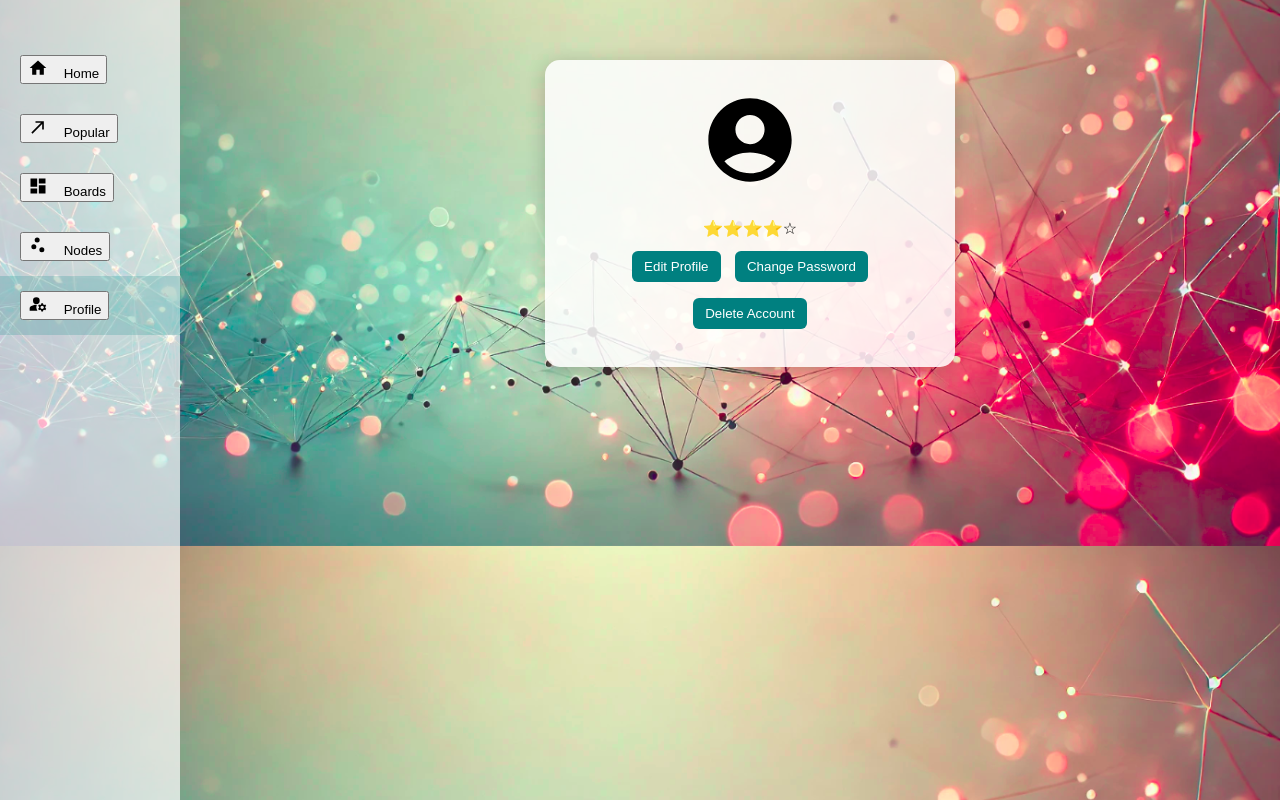
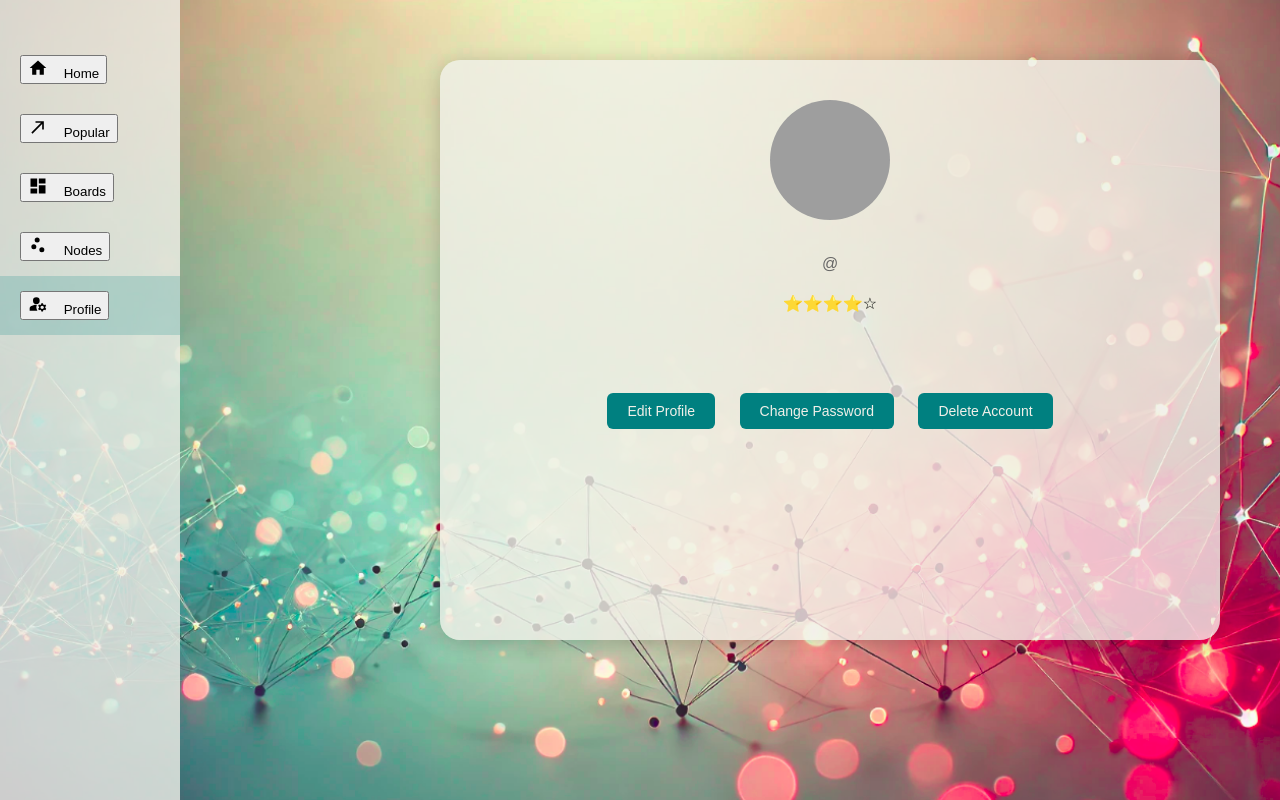
Before and after one commit to tyasemin/SWE573, a Django app: page /profile/ in a window 1280 px wide. Run offline with Django 4.2, Linux system fonts and the light colour scheme; grey boxes are pictures that could not be loaded.

Commit message:
change colors and update profile page structure

```diff
--- a/backend/landing/static/landing/styles.css
+++ b/backend/landing/static/landing/styles.css
@@ -44,7 +44,7 @@
   }
 
   .form-box {
-    background: rgba(255, 255, 255, 0.8);
+    background-color: rgba(241, 240, 233, 0.8);
     border-radius: 10px;
     padding: 30px;
     width: 300px;
@@ -82,7 +82,7 @@
   .slogan-wrapper {
     display: flex;
     justify-content: center;
-    margin-top: 30px;  /* Yukarıdan boşluk */
+    margin-top: 30px;
   }
 
   .slogan-image {
--- a/backend/profile_app/static/profile_app/profile.css
+++ b/backend/profile_app/static/profile_app/profile.css
@@ -1,10 +1,12 @@
 body {
     margin: 0;
     padding: 0;
+    background-image: url('background.png');
+    background-size: cover;
+    background-repeat: no-repeat;
+    background-position: center center;
+    background-attachment: fixed;
     font-family: Arial, sans-serif;
-    background-image: url('../profile_app/background.png'); /* varsa */
-    background-size: cover;
-    background-position: center;
 }
 
 .sidebar {
@@ -13,7 +15,7 @@
     top: 0;
     width: 180px;
     height: 100%;
-    background-color: rgba(255, 255, 255, 0.7);
+    background-color: rgba(241, 240, 233, 0.8);
     padding-top: 40px;
 }
 
@@ -45,43 +47,61 @@
 }
 
 .profile-card {
-    margin-left: 220px;
+    margin-left: 200px;
+    margin-right: 60px;
     margin-top: 60px;
     display: flex;
-    justify-content: center;
+    justify-content: flex-end;
 }
 
 .profile-content {
-    background-color: rgba(255, 255, 255, 0.85);
-    padding: 30px;
-    border-radius: 15px;
+    background-color: rgba(241, 240, 233, 0.8);
+    padding: 40px;
+    border-radius: 20px;
     text-align: center;
-    width: 350px;
+    width: 700px; /* genişliği 2 katına çıkarıldı */
+    height: 500px; /* yükseklik arttırıldı */
     box-shadow: 0 4px 20px rgba(0, 0, 0, 0.2);
+    display: flex;
+    flex-direction: column;
+    align-items: center;
 }
 
 .profile-content .avatar {
-    width: 100px;
-    height: 100px;
+    width: 120px;
+    height: 120px;
     border-radius: 50%;
-    margin-bottom: 15px;
+    margin-bottom: 20px;
 }
 
 .profile-content h2 {
     margin: 10px 0 5px;
+    font-size: 28px;
+}
+
+.profile-content .username {
+    font-size: 16px;
+    color: #666;
+    margin-bottom: 15px;
 }
 
 .profile-content p {
-    margin: 5px 0;
+    margin: 6px 0;
+    font-size: 16px;
+}
+
+.buttons {
+    margin-top: 30px;
 }
 
 .buttons button {
-    margin: 8px 5px;
-    padding: 8px 12px;
+    margin: 8px 10px;
+    padding: 10px 20px;
     border: none;
     border-radius: 6px;
     background-color: teal;
-    color: white;
+    color: #F1F0E9;
+    font-size: 14px;
     cursor: pointer;
 }
 
--- a/backend/profile_app/templates/profile_app/profile.html
+++ b/backend/profile_app/templates/profile_app/profile.html
@@ -44,8 +44,9 @@
 
   <div class="profile-card">
     <div class="profile-content">
-      <img src="{% static 'profile_app/icons/avatar.svg' %}" class="avatar" alt="User icon" />
+      <img src="{% static 'profile_app/icons/user_icon.svg' %}" class="avatar" alt="User icon" />
       <h2>{{ user.full_name }}</h2>
+      <div class="username">@{{ user.username }}</div>
       <p>⭐⭐⭐⭐☆</p>
       <p>{{ user.occupation }}</p>
       <p>{{ user.email }}</p>
```
